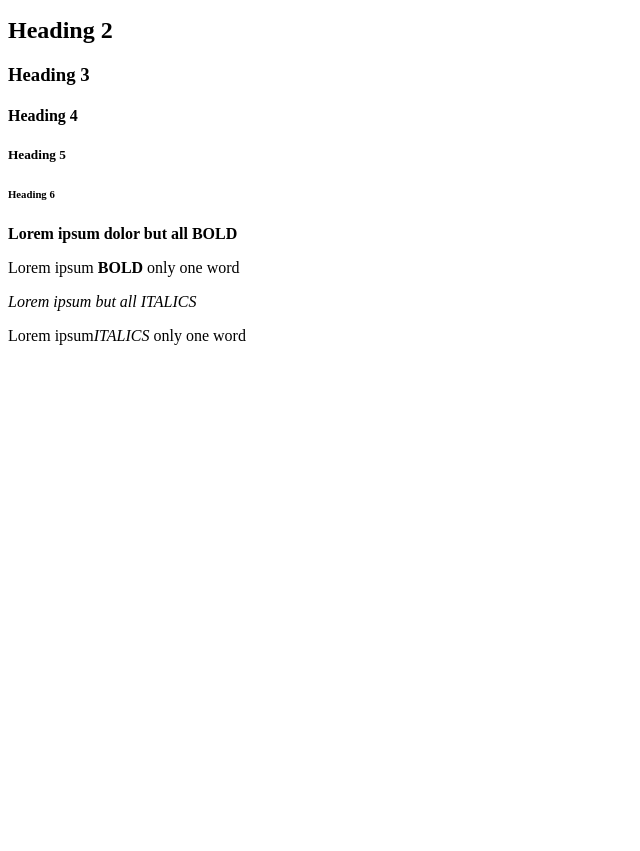
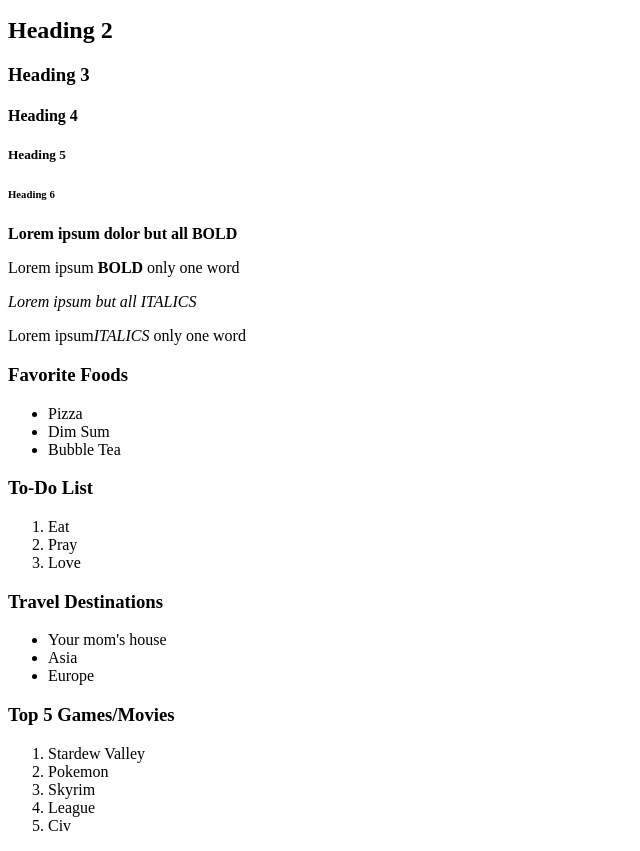
Before and after one commit to allmaity/odin, a plain HTML site: page html-boilerplate/index.html in a window 1280 px wide. Shown: the part 101-952 px from the top of the page, without its empty margins (0-640 px from the left). Before the commit the page ends 800 px from the top, so only its background shows below. Drawn offline with Linux system fonts and the light colour scheme.

Commit message:
list lesson

```diff
--- a/html-boilerplate/index.html
+++ b/html-boilerplate/index.html
@@ -17,5 +17,32 @@
 		<em>Lorem ipsum but all ITALICS</em>
 		<p>Lorem ipsum<em>ITALICS</em> only one word</p>
 		<!--Hidden comments-->
+		<h3>Favorite Foods</h3>
+		<ul>
+			<li>Pizza</li>
+			<li>Dim Sum</li>
+			<li>Bubble Tea</li>
+		</ul>
+		<h3>To-Do List</h3>
+		<ol>
+			<li>Eat</li>
+			<li>Pray</li>
+			<li>Love</li>
+		</ol>
+		<h3>Travel Destinations</h3>
+		<ul>
+			<li>Your mom's house</li>
+			<li>Asia</li>
+			<li>Europe</li>
+		</ul>
+		<h3>Top 5 Games/Movies</h3>
+		<ol>
+			<li>Stardew Valley</li>
+			<li>Pokemon</li>
+			<li>Skyrim</li>
+			<li>League</li>
+			<li>Civ</li>
+		</ol>
+
 	</body>
 </html>
```
